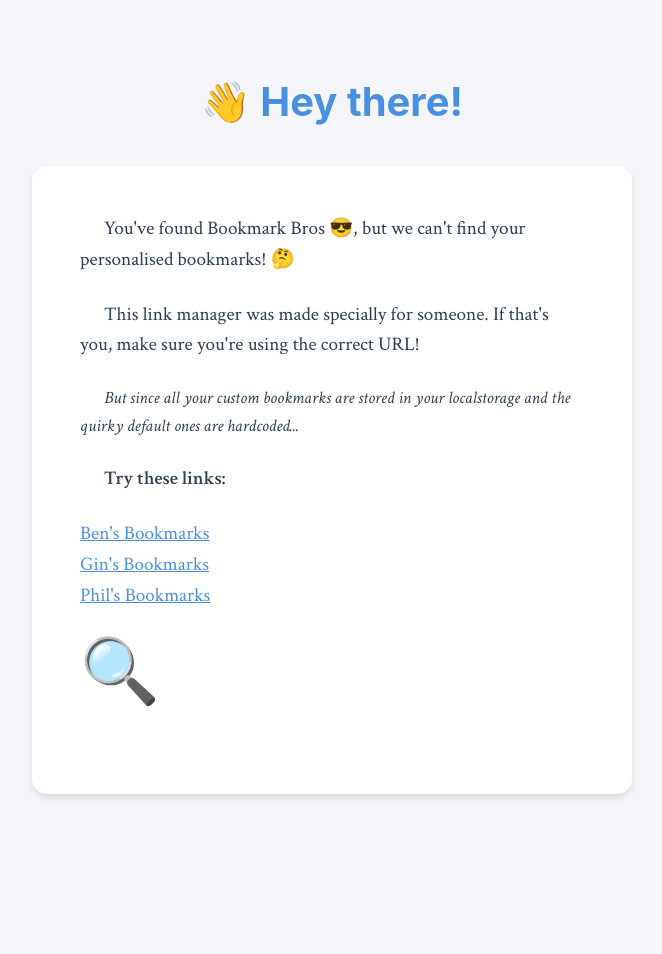
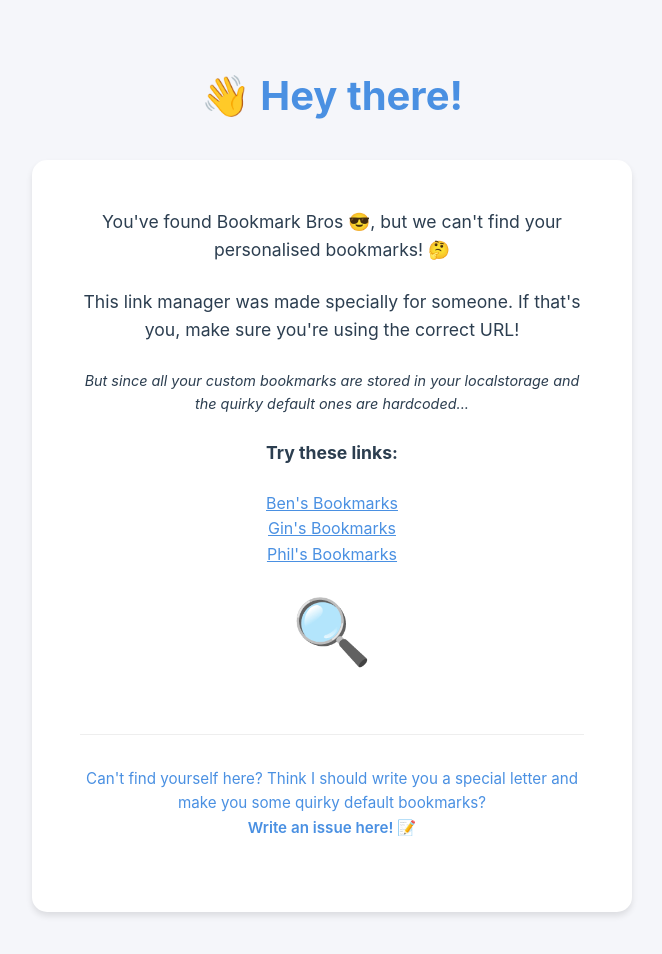
Before and after one commit to in03/bookmark-bros, a plain HTML site: page index.html in a window 1280 px wide. Shown: the whole page, without its empty margins (308-970 px from the left). Before the commit the page ends 864 px from the top, so only its background shows below. Drawn offline with nearby package versions, Linux system fonts and the light colour scheme.

Commit message:
Add GitHub issue link to landing page and update styles for improved layout

```diff
--- a/script.js
+++ b/script.js
@@ -166,6 +166,10 @@ function showLandingPage() {
                     <li><a href="#phil" style="color: var(--primary-color);">Phil's Bookmarks</a></li>
                 </ul>
                 <div class="landing-emoji">🔍</div>
+                <p class="github-link">
+                    Can't find yourself here? Think I should write you a special letter and make you some quirky default bookmarks?<br>
+                    <a href="https://github.com/in03/bookmark-bros/issues" target="_blank">Write an issue here! 📝</a>
+                </p>
             </div>
         </div>
     `;
--- a/styles.css
+++ b/styles.css
@@ -304,9 +304,8 @@ h1 {
     border-radius: 15px;
     box-shadow: 0 4px 6px var(--shadow-color);
     max-width: 600px;
-    text-align: left;
-    font-family: 'Crimson Text', Georgia, serif;
-    font-size: 1.2rem;
+    text-align: center;
+    font-family: -apple-system, BlinkMacSystemFont, 'Segoe UI', Roboto, Oxygen, Ubuntu, Cantarell, 'Open Sans', 'Helvetica Neue', sans-serif;
     line-height: 1.6;
     position: relative;
     color: #2c3e50;
@@ -314,10 +313,27 @@ h1 {
 
 .landing-message p {
     margin-bottom: 1.5rem;
-    text-indent: 1.5rem;
-    font-size: 1.2rem;
+    font-size: 1.1rem;
     line-height: 1.6;
     background: transparent;
+}
+
+.landing-message .github-link {
+    margin-top: 2rem;
+    padding-top: 2rem;
+    border-top: 1px solid #eee;
+    font-size: 0.95rem;
+    color: var(--primary-color);
+}
+
+.landing-message .github-link a {
+    color: var(--primary-color);
+    text-decoration: none;
+    font-weight: 600;
+}
+
+.landing-message .github-link a:hover {
+    text-decoration: underline;
 }
 
 .landing-emoji {
```
